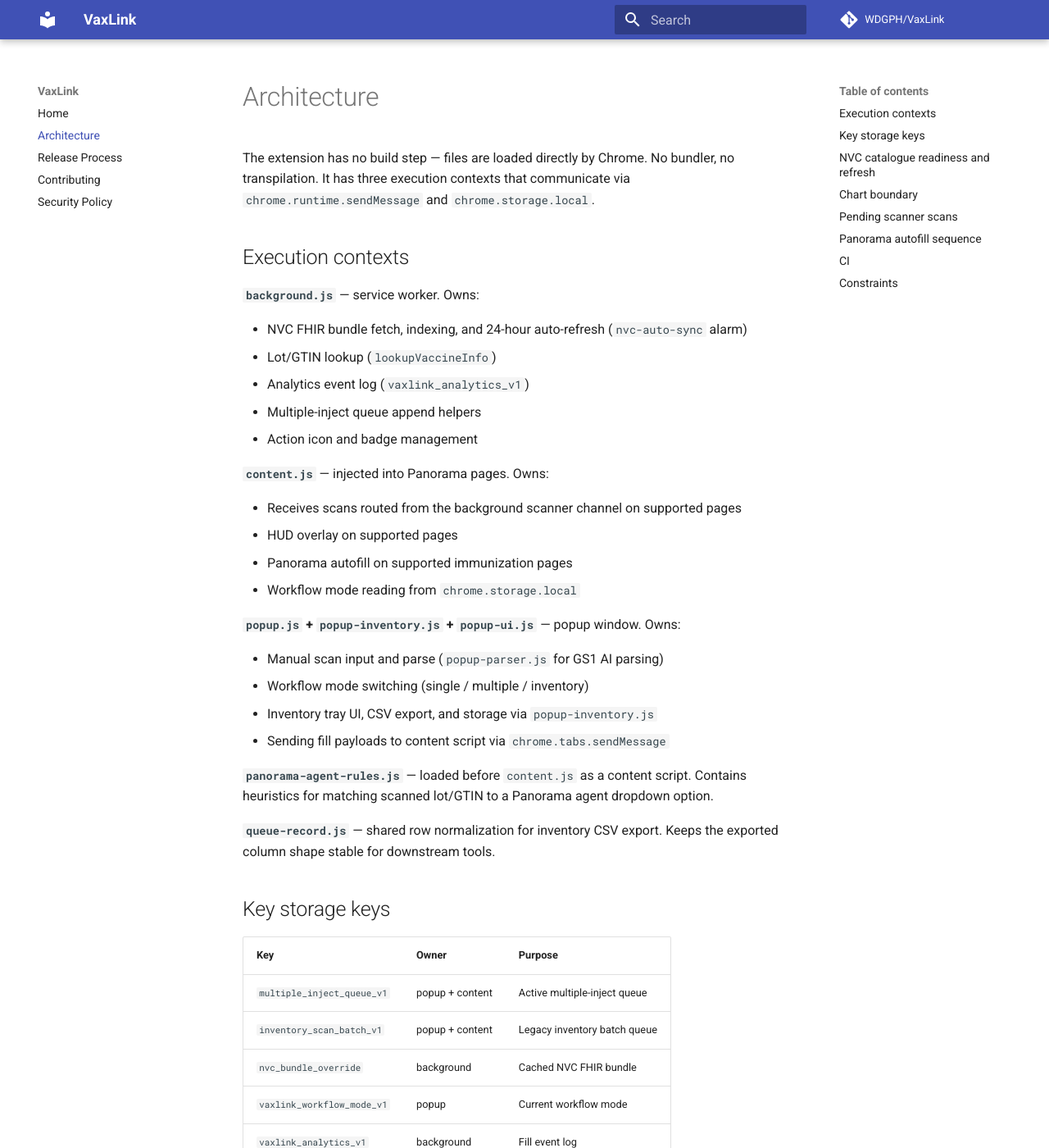
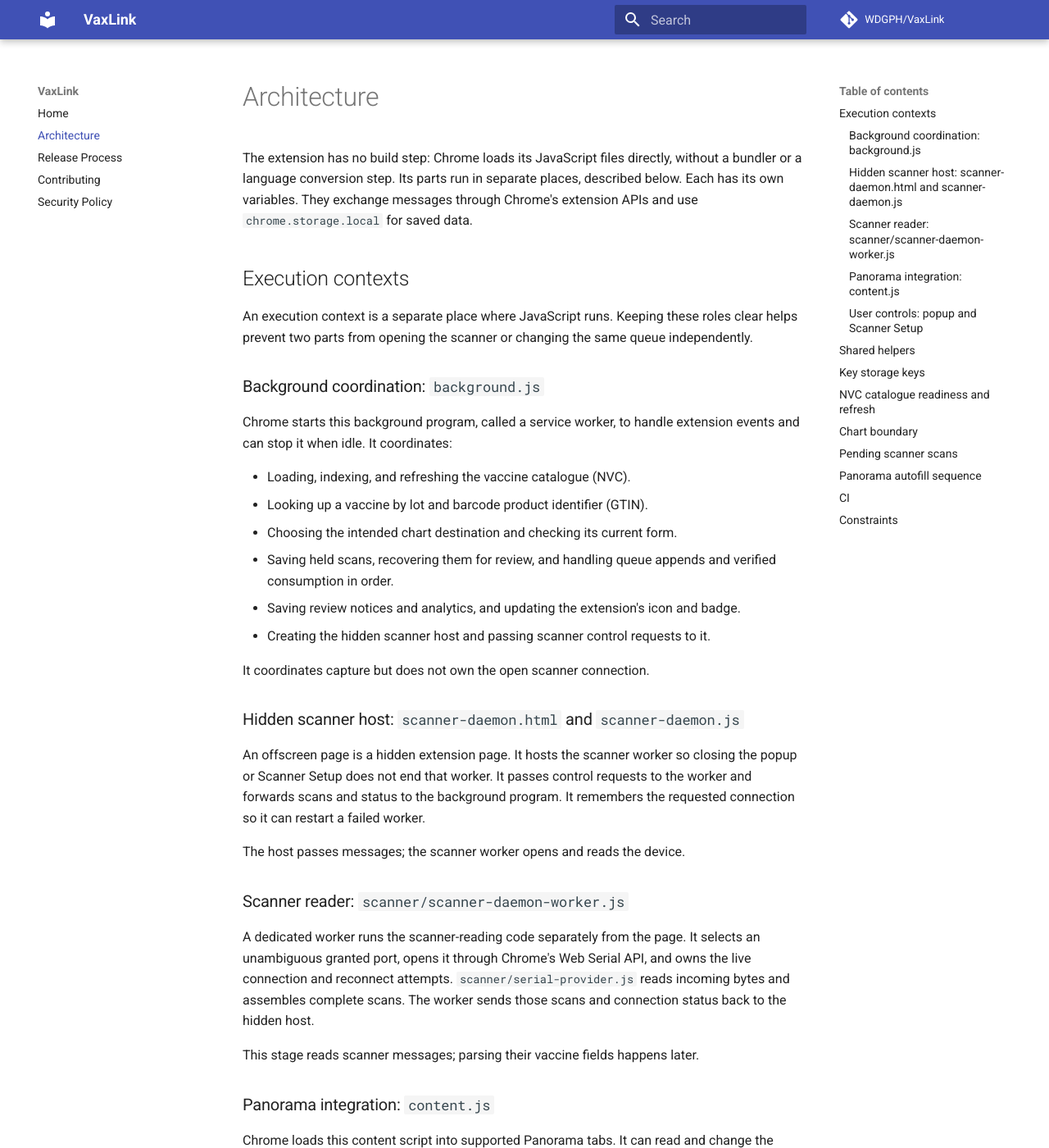
Before and after one commit to WDGPH/VaxLink, an MkDocs documentation site: the page built from docs/architecture.md, in a window 1280 px wide and 1400 px high. Shown: the whole window at 82% size. Built offline with MkDocs 1.6.1 and Material for MkDocs 9.7.7, drawn with Linux system fonts in a browser that asks for light colours; comment, search, counter and statistics services are not loaded; some of the changed text lies outside the part shown.

Commit message:
docs: clarify agent rules and extension responsibilities

```diff
--- a/docs/architecture.md
+++ b/docs/architecture.md
@@ -1,50 +1,108 @@
 # Architecture
 
-The extension has no build step — files are loaded directly by Chrome. No
-bundler, no transpilation. It has three execution contexts that communicate
-via `chrome.runtime.sendMessage` and `chrome.storage.local`.
+The extension has no build step: Chrome loads its JavaScript files directly,
+without a bundler or a language conversion step. Its parts run in separate
+places, described below. Each has its own variables. They exchange messages
+through Chrome's extension APIs and use `chrome.storage.local` for saved data.
 
 ## Execution contexts
 
-**`background.js`** — service worker. Owns:
+An execution context is a separate place where JavaScript runs. Keeping these
+roles clear helps prevent two parts from opening the scanner or changing the
+same queue independently.
 
-- NVC FHIR bundle fetch, indexing, and 24-hour auto-refresh (`nvc-auto-sync`
-  alarm)
-- Lot/GTIN lookup (`lookupVaccineInfo`)
-- Analytics event log (`vaxlink_analytics_v1`)
-- Multiple-inject queue append helpers
-- Action icon and badge management
+### Background coordination: `background.js`
 
-**`content.js`** — injected into Panorama pages. Owns:
+Chrome starts this background program, called a service worker, to handle
+extension events and can stop it when idle. It coordinates:
 
-- Receives scans routed from the background scanner channel on supported pages
-- HUD overlay on supported pages
-- Panorama autofill on supported immunization pages
-- Workflow mode reading from `chrome.storage.local`
+- Loading, indexing, and refreshing the vaccine catalogue (NVC).
+- Looking up a vaccine by lot and barcode product identifier (GTIN).
+- Choosing the intended chart destination and checking its current form.
+- Saving held scans, recovering them for review, and handling queue appends and
+  verified consumption in order.
+- Saving review notices and analytics, and updating the extension's icon and badge.
+- Creating the hidden scanner host and passing scanner control requests to it.
 
-**`popup.js` + `popup-inventory.js` + `popup-ui.js`** — popup window. Owns:
+It coordinates capture but does not own the open scanner connection.
 
-- Manual scan input and parse (`popup-parser.js` for GS1 AI parsing)
-- Workflow mode switching (single / multiple / inventory)
-- Inventory tray UI, CSV export, and storage via `popup-inventory.js`
-- Sending fill payloads to content script via `chrome.tabs.sendMessage`
+### Hidden scanner host: `scanner-daemon.html` and `scanner-daemon.js`
 
-**`panorama-agent-rules.js`** — loaded before `content.js` as a content
-script. Contains heuristics for matching scanned lot/GTIN to a Panorama agent
-dropdown option.
+An offscreen page is a hidden extension page. It hosts the scanner worker so
+closing the popup or Scanner Setup does not end that worker. It passes control
+requests to the worker and forwards scans and status to the background program.
+It remembers the requested connection so it can restart a failed worker.
 
-**`queue-record.js`** — shared row normalization for inventory CSV export.
-Keeps the exported column shape stable for downstream tools.
+The host passes messages; the scanner worker opens and reads the device.
+
+### Scanner reader: `scanner/scanner-daemon-worker.js`
+
+A dedicated worker runs the scanner-reading code separately from the page. It
+selects an unambiguous granted port, opens it through Chrome's Web Serial API,
+and owns the live connection and reconnect attempts. `scanner/serial-provider.js`
+reads incoming bytes and assembles complete scans. The worker sends those scans
+and connection status back to the hidden host.
+
+This stage reads scanner messages; parsing their vaccine fields happens later.
+
+### Panorama integration: `content.js`
+
+Chrome loads this content script into supported Panorama tabs. It can read and
+change the page's HTML fields, but its JavaScript variables are separate from
+Panorama's own variables. This separation is why a page-library variable may be
+unavailable even when the page is still updating.
+
+The script receives routed scans, shows the floating VaxLink controls, and fills
+the intended immunization form. It owns form identity, cancellation on user
+takeover, field writes, follow-up attempts, and observed field verification.
+It reads workflow settings from local storage.
+
+### User controls: popup and Scanner Setup
+
+`popup.js`, `popup.html`, `popup-inventory.js`, and `popup-ui.js` provide manual
+scan input and preview, workflow selection, queue and inventory controls, CSV
+export, held-scan recovery, and review notices. The popup sends fill requests to
+the selected Panorama integration.
+
+`scanner-setup.html` and `scanner-setup.js` let staff choose a scanner, grant
+browser permission, and request a connection or disconnection. They do not run
+the ongoing scanner reader.
+
+A hardware scan travels from the scanner worker through the hidden host to the
+background program. The background then routes it to the intended chart or
+retains it in the appropriate queue.
+
+## Shared helpers
+
+- **`shared/gs1-parser.js`** reads the tagged fields in GS1 barcodes, such as
+  product identifier, lot, expiry, and serial number. Background, content, and
+  popup code use this parser. **`popup-parser.js`** adapts popup input, including
+  manual input formats, and supplies date and expiry-status helpers.
+- **`panorama-agent-rules.js`** contains the matching rules for vaccine choices.
+  Chrome loads it before `content.js` on supported pages.
+- **`queue-record.js`** normalizes popup queue records;
+  **`popup-inventory.js`** manages the popup's stored rows, display, and CSV columns.
+- **`scanner/scanner-daemon-shared.js`** supplies common scanner status and port
+  selection helpers. **`scanner/serial-profiles.js`** holds device settings, and
+  **`scanner/scanner-lock-session.js`** holds lock-session metadata helpers.
 
 ## Key storage keys
 
-| Key                        | Owner           | Purpose                      |
-| -------------------------- | --------------- | ---------------------------- |
-| `multiple_inject_queue_v1` | popup + content | Active multiple-inject queue |
-| `inventory_scan_batch_v1`  | popup + content | Legacy inventory batch queue |
-| `nvc_bundle_override`      | background      | Cached NVC FHIR bundle       |
-| `vaxlink_workflow_mode_v1` | popup           | Current workflow mode        |
-| `vaxlink_analytics_v1`     | background      | Fill event log               |
+| Key                                  | Writers                      | Purpose                                          |
+| ------------------------------------ | ---------------------------- | ------------------------------------------------ |
+| `multiple_inject_queue_v1`           | background + popup + content | Multiple Inject queue rows                       |
+| `inventory_scan_batch_v1`            | background + popup           | Inventory tray rows                              |
+| `vaxlink_pending_scan_inbox_v1`      | background                   | Saved Single scans awaiting completion or review |
+| `vaxlink_scanner_capture_error_v1`   | background                   | Capture warning awaiting acknowledgement         |
+| `vaxlink_queue_review_notice_v1`     | background                   | Opaque label for an unconfirmed queue use        |
+| `vaxlink_scanner_status_snapshot_v1` | background                   | Last saved scanner status and capture history    |
+| `nvc_bundle_override`                | background                   | Cached NVC catalogue                             |
+| `vaxlink_workflow_mode_v1`           | popup + content              | Current workflow mode                            |
+| `vaxlink_analytics_v1`               | background + popup           | Local event log and summaries                    |
+
+Queue appends and verified consumption handled by the background run in order.
+Popup and in-page queue edits still write directly to storage; re-reading the
+rows does not make all writers one coordinated operation.
 
 ## NVC catalogue readiness and refresh
 
```
Also changed, not shown: AGENTS.md (+16 -37 lines), docs/index.md (+2 -2 lines).
